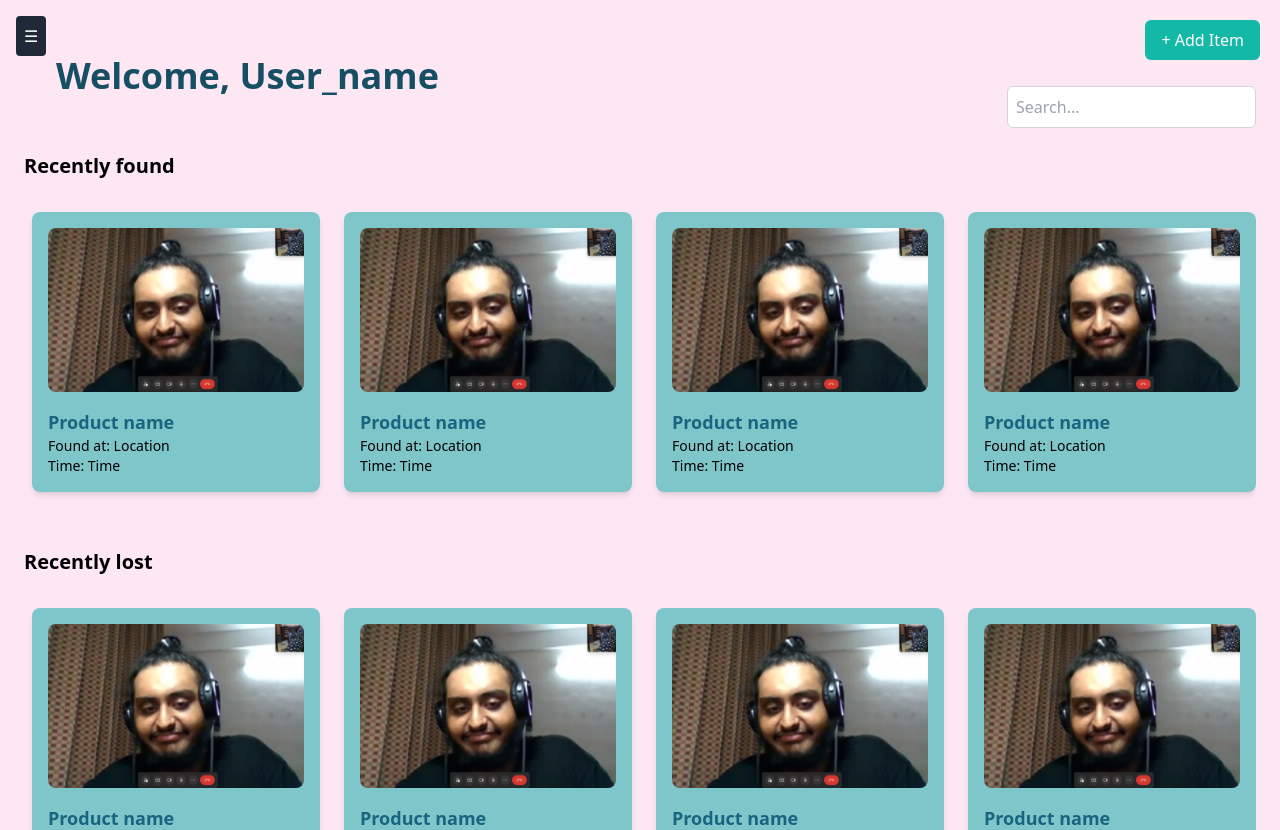
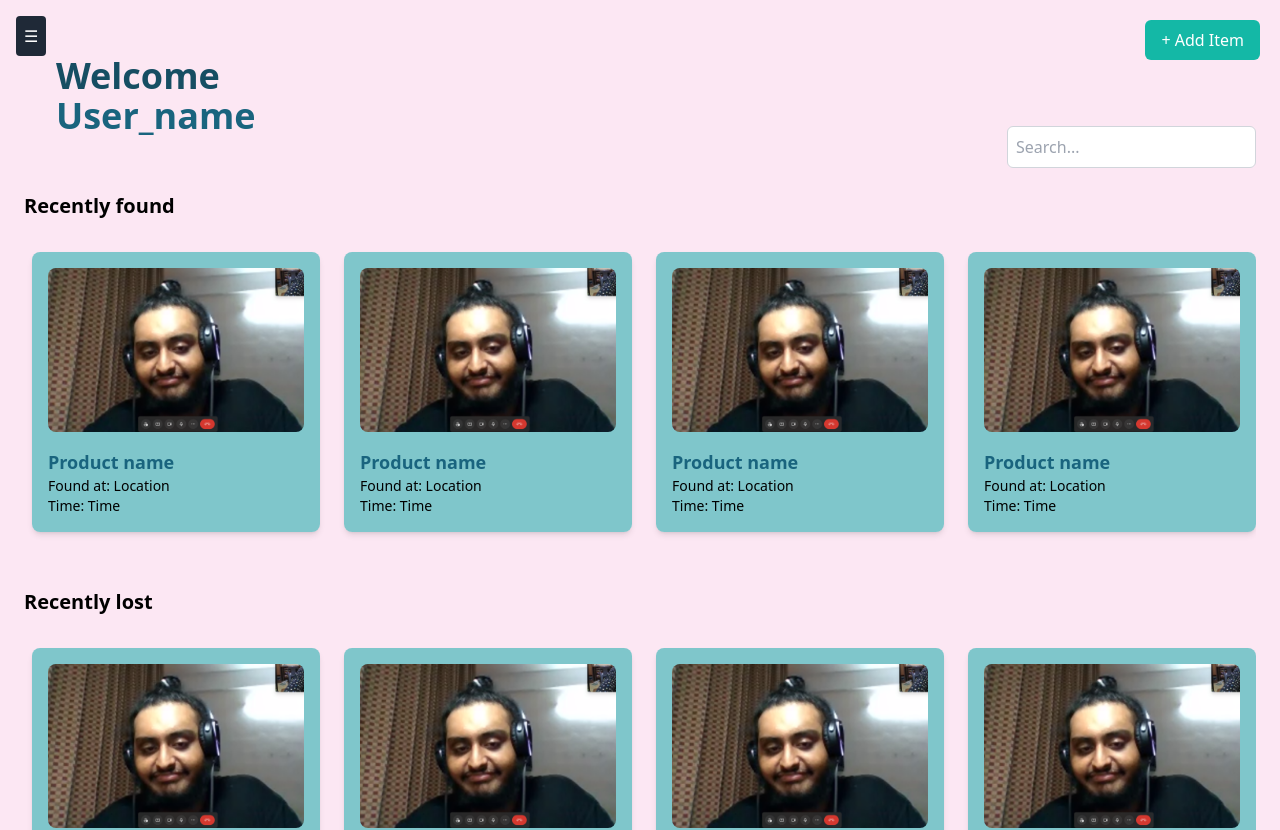
Before and after one commit to Avadhoot1905/Found-It, a Next.js app: page / in a window 1280 px wide. Shown: the top 830 px of the page. Built offline with nearby package versions, Linux system fonts and the light colour scheme.

Commit message:
style: minor change

```diff
--- a/src/components/main.tsx
+++ b/src/components/main.tsx
@@ -24,7 +24,8 @@ const Main: React.FC = () => {
 
       <div className="flex-grow p-6 overflow-x-hidden">
         <header className="flex justify-between items-end mb-6 ">
-          <h1 className="text-4xl p-8 font-bold text-cyan-900">Welcome, User_name</h1>
+          <h1 className="text-4xl p-8 font-bold text-cyan-900">Welcome <br></br>
+             <span className= "text-[#19647E]" >User_name</span></h1>
 
           <input
             type="text"
```
